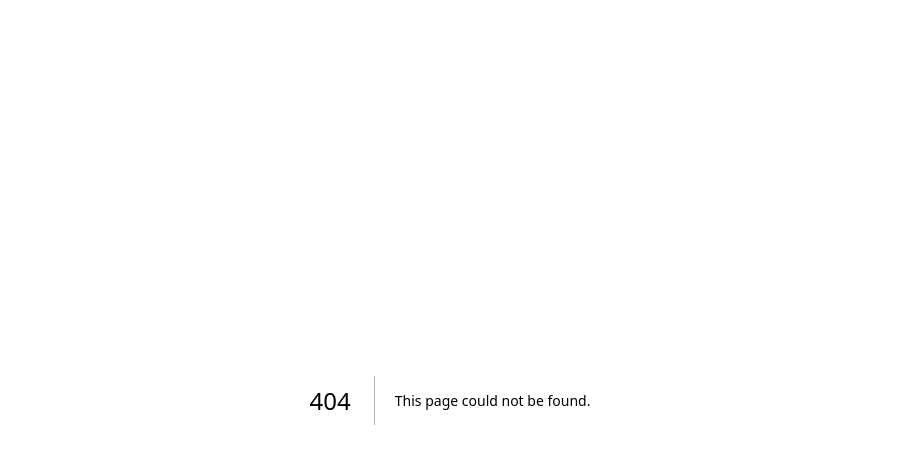
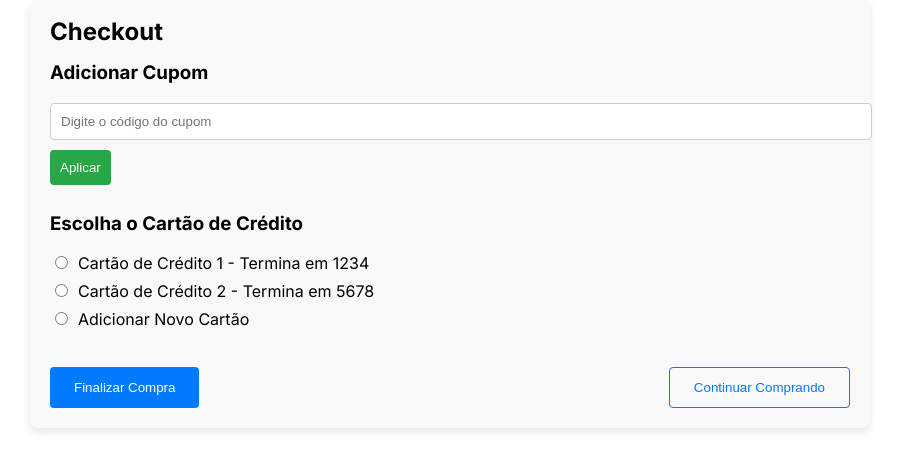
Before and after one commit to Fabiot123/Projeto-de-LES, a Next.js app in the folder frontend/projetoles/: page /CheckOut in a window 1280 px wide. Before the commit this address had no page. Shown: the top 470 px of the page, without its empty margins (190-1093 px from the left). Built offline with nearby package versions, Linux system fonts and the light colour scheme.

Commit message:
Checkout

```diff
--- a/frontend/projetoles/src/app/Cart/page.js
+++ b/frontend/projetoles/src/app/Cart/page.js
@@ -64,7 +64,9 @@ const Cart = () => {
         <p>Subtotal</p>
         <p>R${subtotal}</p>
       </div>
+      <Link href="http://localhost:3000/CheckOut">
       <button className={styles.checkoutButton}>Checkout</button>
+      </Link>
       <Link href="http://localhost:3000/HomePagina">
         <p className={styles.continueShopping}>Ou Continuar Comprando →</p>
       </Link>
--- /dev/null
+++ b/frontend/projetoles/src/app/CheckOut/Checkout.module.css
@@ -0,0 +1,90 @@
+/* Checkout.module.css */
+
+.checkoutContainer {
+    max-width: 800px;
+    margin: 0 auto;
+    padding: 20px;
+    background-color: #f9f9f9;
+    border-radius: 8px;
+    box-shadow: 0 4px 8px rgba(0, 0, 0, 0.1);
+  }
+
+  .checkoutForm {
+    display: flex;
+    flex-direction: column;
+  }
+
+  .title {
+    margin-bottom: 20px;
+  }
+
+  .sectionTitle {
+    margin-bottom: 20px;
+  }
+
+  .section {
+    margin-bottom: 30px;
+  }
+
+  .input {
+    padding: 10px;
+    width: 100%;
+    margin-bottom: 10px;
+    border: 1px solid #ccc;
+    border-radius: 4px;
+  }
+
+  .couponButton {
+    padding: 10px;
+    background-color: #28a745;
+    color: white;
+    border: none;
+    border-radius: 4px;
+    cursor: pointer;
+  }
+
+  .cardOptions {
+    display: flex;
+    flex-direction: column;
+  }
+
+  .label {
+    margin-bottom: 10px;
+    font-size: 16px;
+  }
+
+  .radioInput {
+    margin-right: 10px;
+  }
+
+  .buttonSection {
+    display: flex;
+    justify-content: space-between;
+  }
+
+  .checkoutButton {
+    padding: 12px 24px;
+    background-color: #007bff;
+    color: white;
+    border: none;
+    border-radius: 4px;
+    cursor: pointer;
+  }
+
+  .continueShopping {
+    padding: 12px 24px;
+    background-color: transparent;
+    color: #007bff;
+    border: 1px solid #007bff;
+    border-radius: 4px;
+    cursor: pointer;
+  }
+
+  .checkoutButton:hover {
+    background-color: #0056b3;
+  }
+
+  .continueShopping:hover {
+    background-color: #007bff;
+    color: white;
+  }
--- /dev/null
+++ b/frontend/projetoles/src/app/CheckOut/page.js
@@ -0,0 +1,53 @@
+// pages/checkout.js
+import styles from './Checkout.module.css';
+
+export default function Checkout() {
+  return (
+    <div className={styles.checkoutContainer}>
+      <h2 className={styles.title}>Checkout</h2>
+      <form className={styles.checkoutForm}>
+
+        {/* Seção de Cupom */}
+        <div className={styles.section}>
+          <h3 className={styles.sectionTitle}>Adicionar Cupom</h3>
+          <input
+            type="text"
+            placeholder="Digite o código do cupom"
+            className={styles.input}
+          />
+          <button type="button" className={styles.couponButton}>
+            Aplicar
+          </button>
+        </div>
+
+        {/* Seção de Cartão de Crédito */}
+        <div className={styles.section}>
+          <h3 className={styles.sectionTitle}>Escolha o Cartão de Crédito</h3>
+          <div className={styles.cardOptions}>
+            <label className={styles.label}>
+              <input type="radio" name="card" value="card1" className={styles.radioInput} />
+              Cartão de Crédito 1 - Termina em 1234
+            </label>
+            <label className={styles.label}>
+              <input type="radio" name="card" value="card2" className={styles.radioInput} />
+              Cartão de Crédito 2 - Termina em 5678
+            </label>
+            <label className={styles.label}>
+              <input type="radio" name="card" value="card3" className={styles.radioInput} />
+              Adicionar Novo Cartão
+            </label>
+          </div>
+        </div>
+
+        <div className={styles.buttonSection}>
+          <button type="submit" className={styles.checkoutButton}>
+            Finalizar Compra
+          </button>
+          <button type="button" className={styles.continueShopping}>
+            Continuar Comprando
+          </button>
+        </div>
+      </form>
+    </div>
+  );
+}
```
